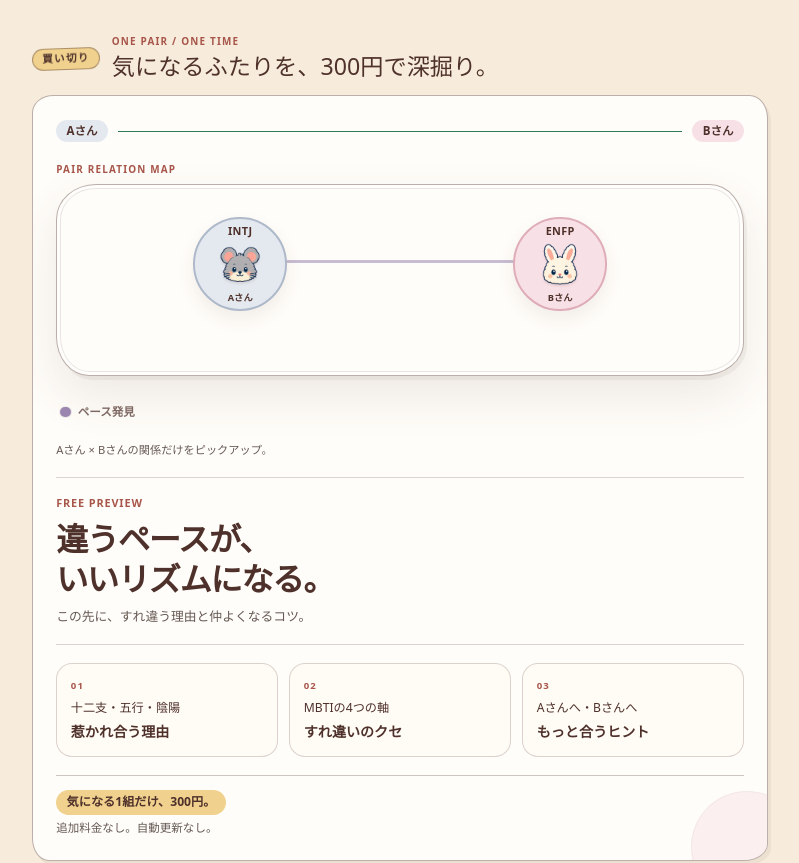
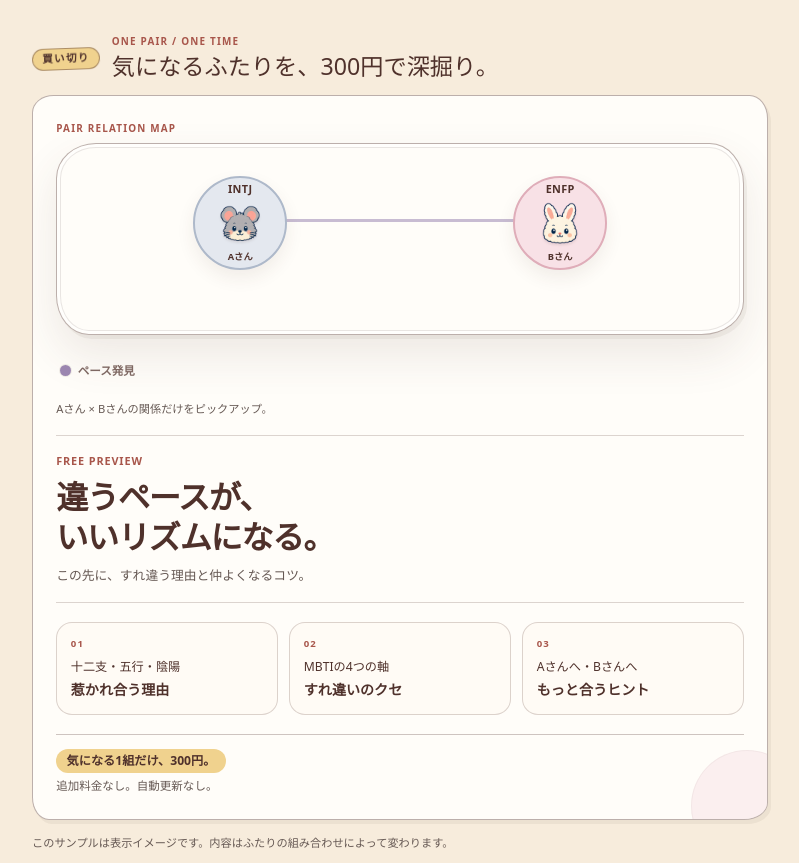
Before and after one commit to mi-hye/mofutype, a Next.js app: page / in a window 1280 px wide. Shown: the part 1720-2583 px from the top of the page, without its empty margins (240-1039 px from the left). Built offline with nearby package versions, Linux system fonts and the light colour scheme; no server answers.

Commit message:
remove redundant sample pair header

```diff
--- a/src/app/globals.css
+++ b/src/app/globals.css
@@ -139,10 +139,6 @@ button, input, textarea, select { font: inherit; }
 .report-preview__header h2 { max-width: 28rem; margin: 0; color: var(--ink); font-size: clamp(1.05rem, 4.4vw, 1.45rem); line-height: 1.35; text-wrap: balance; }
 .report-preview__paper { position: relative; display: grid; min-width: 0; gap: 1.15rem; overflow: hidden; border: var(--border-panel); border-radius: 1.35rem 1.15rem 1.5rem 1.05rem / 1.1rem 1.45rem 1.08rem 1.4rem; padding: clamp(1rem, 4.5vw, 1.45rem); background: var(--surface-elevated); box-shadow: 3px 4px 0 rgb(var(--ink-rgb) / 6%); }
 .report-preview__paper::after { position: absolute; right: -2.25rem; bottom: -2.7rem; width: 7rem; aspect-ratio: 1; border: 1px solid rgb(var(--ink-rgb) / 10%); border-radius: 50%; background: var(--animal-rabbit-pastel); content: ""; opacity: 0.5; }
-.report-preview__pair { display: grid; grid-template-columns: auto minmax(2rem, 1fr) auto; align-items: center; gap: 0.65rem; }
-.report-preview__pair span { border-radius: 999px; padding: 0.3rem 0.65rem; background: var(--animal-rat-pastel); color: var(--ink); font-size: 0.72rem; font-weight: 800; line-height: 1.15; }
-.report-preview__pair span:last-child { background: var(--animal-rabbit-pastel); }
-.report-preview__pair i { height: 1px; background: var(--relationship-calm); }
 .report-sample-graph { display: grid; z-index: 1; min-width: 0; gap: calc(0.55rem - 2px); }
 .report-sample-graph__eyebrow { margin: 0; color: var(--accent-vermilion); font-size: 0.62rem; font-weight: 850; letter-spacing: 0.12em; }
 .report-sample-graph .group-graph__canvas { height: 12rem; min-height: 12rem; }
--- a/src/app/page.tsx
+++ b/src/app/page.tsx
@@ -111,12 +111,6 @@ export default function Home() {
             </header>
 
             <div className="report-preview__paper">
-              <div className="report-preview__pair" aria-label="AさんとBさんのサンプル">
-                <span>Aさん</span>
-                <i aria-hidden="true" />
-                <span>Bさん</span>
-              </div>
-
               <ReportSampleGraph />
 
               <div className="report-preview__lead">
--- a/src/components/dev-locale-toggle.tsx
+++ b/src/components/dev-locale-toggle.tsx
@@ -47,7 +47,6 @@ const KO_COPY: Readonly<Record<string, string>> = {
   "それぞれに向けた関わり方": "각자에게 맞는 관계 방식",
   "自分の結果とグループ参加は無料。必要な関係だけ、あとから解放できます。": "내 결과와 그룹 참여는 무료예요. 필요한 관계만 나중에 열 수 있어요.",
   "関係レポートの表示イメージ": "관계 리포트 표시 예시",
-  "AさんとBさんのサンプル": "A님과 B님의 예시",
   "Aさん": "A님",
   "Bさん": "B님",
   "ふたりでいるとき": "둘이 함께 있을 때",
```
Also changed, not shown: 1 other file (tests, documents, lock files or other folders).
